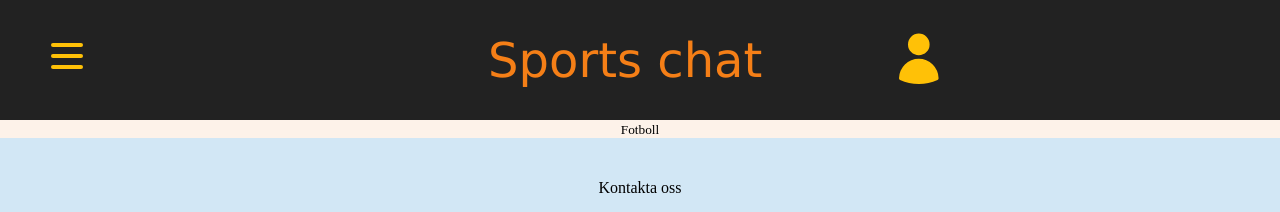
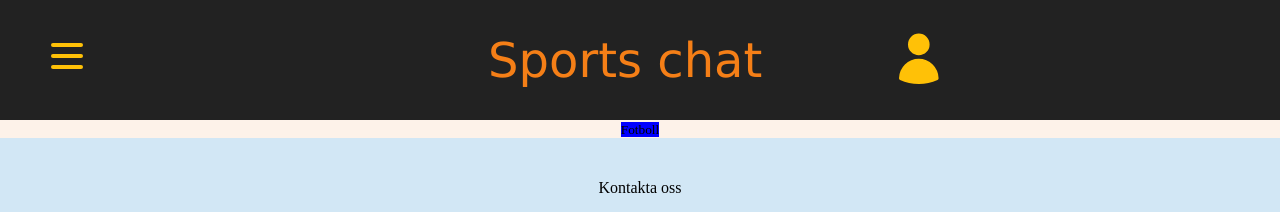
Before and after one commit to PatBerGit/SportsChat, a React (Create React App) app: page / in a window 1280 px wide. Shown: the top 212 px of the page. Built offline with nearby package versions, Linux system fonts and the light colour scheme.

Commit message:
connected styles to badge component

```diff
--- a/src/App.tsx
+++ b/src/App.tsx
@@ -1,4 +1,3 @@
-import React from 'react';
 import './App.css';
 import Header from './components/header/header';
 import Footer from './components/footer/footer';
--- /dev/null
+++ b/src/components/Badge/Badge.module.css
@@ -0,0 +1,3 @@
+.badge{
+    background-color: blue;
+}
--- a/src/components/Badge/Badge.tsx
+++ b/src/components/Badge/Badge.tsx
@@ -1,8 +1,9 @@
 import { BadgeInterface } from "../../types"
+import styles from "./Badge.module.css"
 
 const Badge = ({text, filled}:BadgeInterface) => {
   return (
-    <small>{text}</small>
+    <small className={`${styles.badge}`}>{text}</small>
   )
 }
 export default Badge
```
